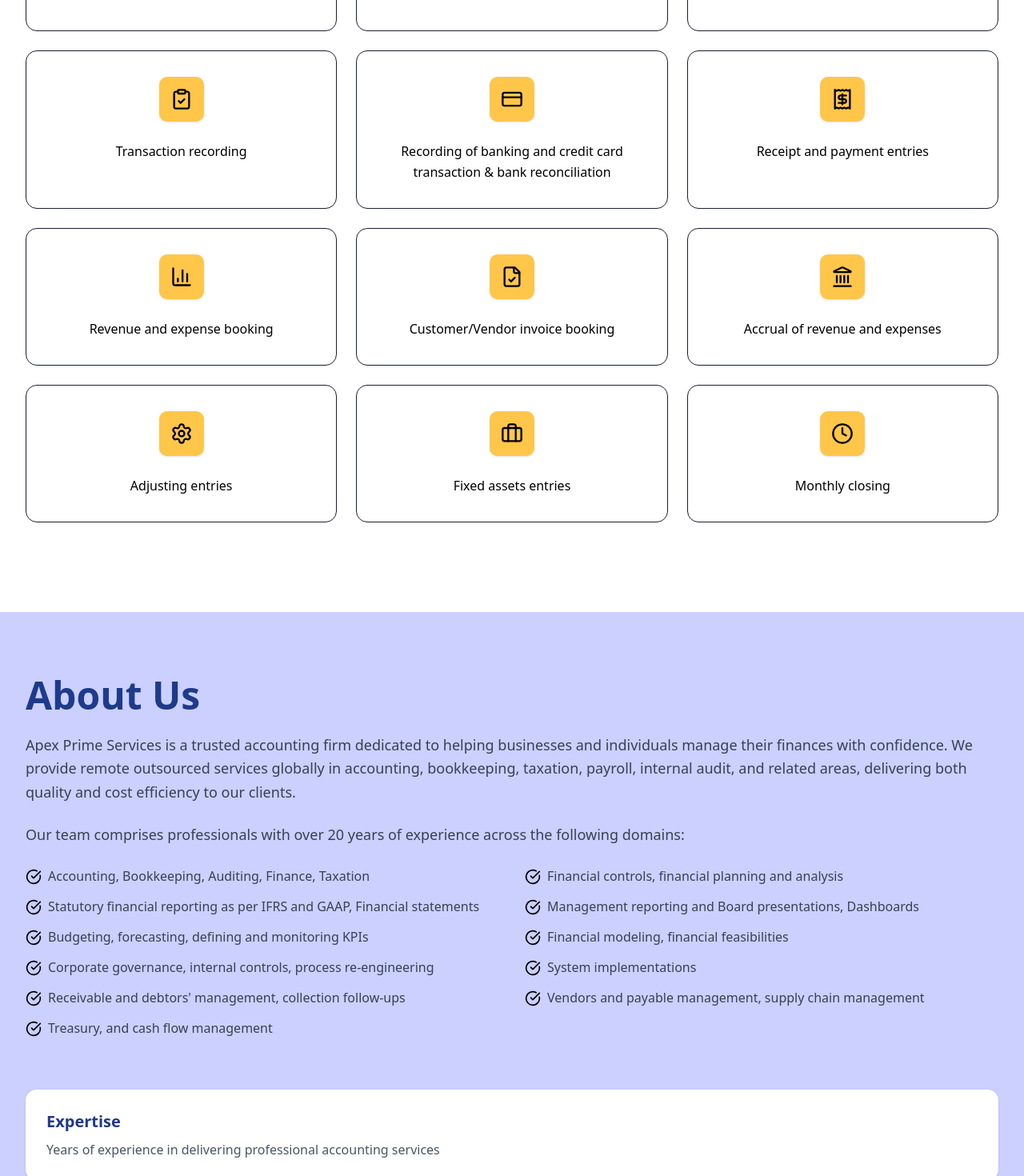
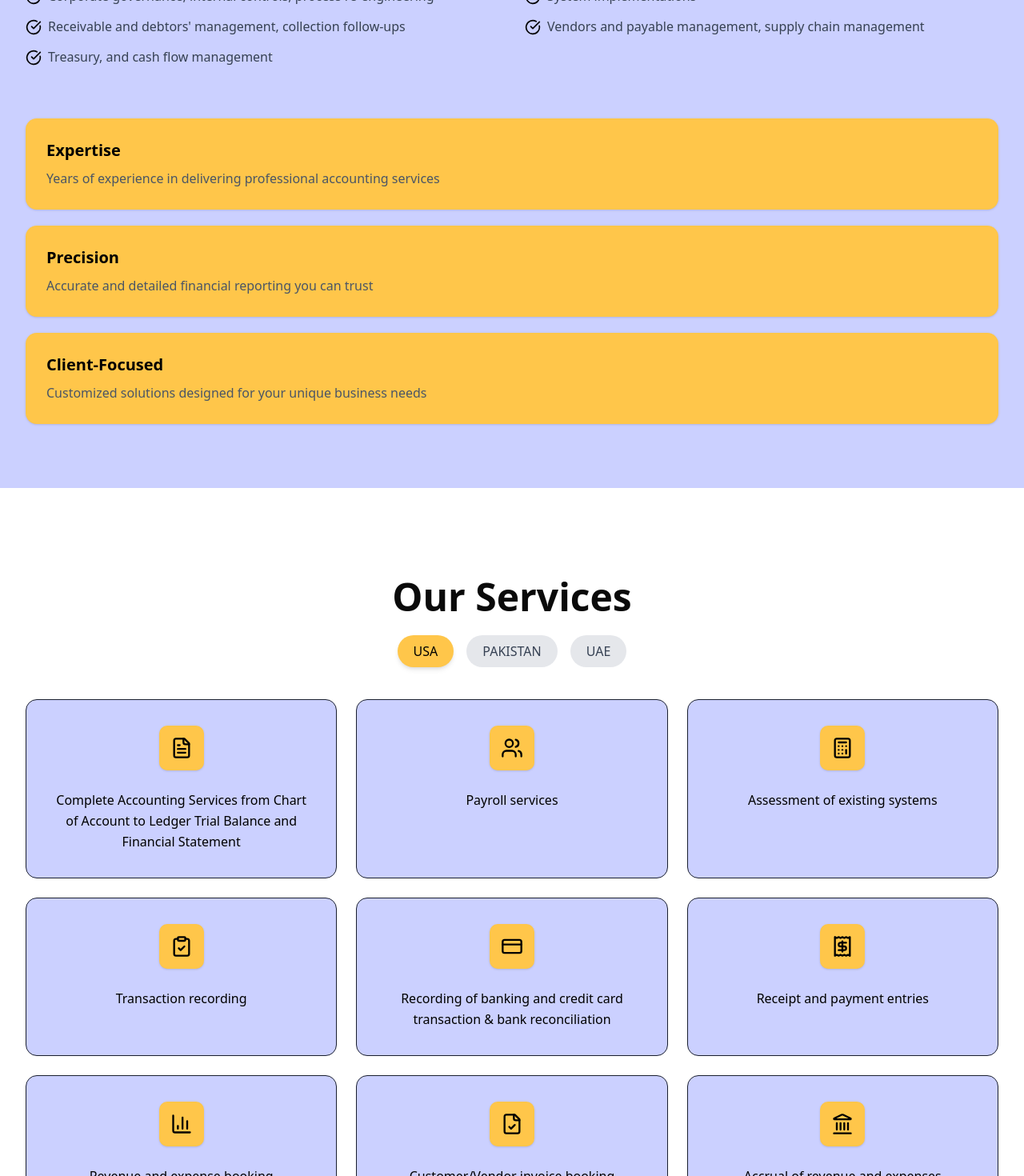
Before and after one commit to OttomanUK/Apex-Prime-React, a React (Vite) app: page / in a window 1280 px wide. Shown: the part 1330-2800 px from the top of the page at 80% size. Built offline with nearby package versions, Linux system fonts and the light colour scheme.

Commit message:
Color Changes

```diff
--- a/src/App.jsx
+++ b/src/App.jsx
@@ -19,8 +19,9 @@ export default function Home() {
 
         <main>
           <HeroSection />
+          <AboutSection />
           <ServicesSection />
-          <AboutSection />
+
           <WhyTrustSection />
           <ContactSection />
         </main>
--- a/src/components/aboutSection.jsx
+++ b/src/components/aboutSection.jsx
@@ -44,7 +44,7 @@ export function AboutSection() {
           {/* Left Content */}{" "}
           <div className="space-y-6">
             {" "}
-            <h2 className="text-4xl md:text-5xl font-bold text-[#1e3a8a]">
+            <h2 className="text-4xl md:text-5xl font-bold text-black">
               About Us
             </h2>{" "}
             <p className="text-lg text-gray-700 leading-relaxed">
@@ -78,9 +78,9 @@ export function AboutSection() {
                 whileInView={{ opacity: 1, y: 0 }}
                 viewport={{ once: true }}
                 transition={{ duration: 0.5, delay: index * 0.1 }}
-                className="flex-1 bg-white rounded-xl p-6 shadow-sm hover:shadow-lg transition-all border-2 border-transparent hover:border-[#ffc64a]"
+                className="flex-1 bg-[#ffc64a] rounded-xl p-6 shadow-sm hover:shadow-lg transition-all border-2 border-transparent hover:border-[#ffc64a]"
               >
-                <h3 className="text-xl font-bold mb-2 text-[#1e3a8a]">
+                <h3 className="text-xl font-bold mb-2 text-black">
                   {feature.title}
                 </h3>
                 <p className="text-gray-600 leading-relaxed">
--- a/src/components/servicesSection.jsx
+++ b/src/components/servicesSection.jsx
@@ -154,7 +154,7 @@ export function ServicesSection() {
                   animate={{ opacity: 1, y: 0 }}
                   exit={{ opacity: 0, y: -20 }}
                   transition={{ duration: 0.4, delay: index * 0.05 }}
-                  className="bg-white rounded-xl p-8 border border-[#1a1f2e] hover:border-[#ffb91f] hover:shadow-lg transition-all duration-300"
+                  className="bg-[#cbd0ff] rounded-xl p-8 border border-[#1a1f2e] hover:border-[#ffb91f] hover:shadow-lg transition-all duration-300"
                 >
                   <div className="flex justify-center mb-6">
                     <div className="w-14 h-14 bg-[#ffc64a] rounded-lg flex items-center justify-center shadow-sm">
--- a/src/components/whyTrustSection.jsx
+++ b/src/components/whyTrustSection.jsx
@@ -67,7 +67,7 @@ export function WhyTrustSection({ country }) {
                 whileInView={{ opacity: 1, y: 0 }}
                 viewport={{ once: true }} // animate only the first time
                 transition={{ duration: 0.6, delay: index * 0.15 }}
-                className="bg-white rounded-xl p-8 border border-[#1a1f2e] hover:border-[#ffb91f] hover:shadow-lg transition-all duration-300"
+                className="bg-[#cbd0ff] rounded-xl p-8 border border-[#1a1f2e] hover:border-[#ffb91f] hover:shadow-lg transition-all duration-300"
               >
                 <div className="flex justify-center mb-6">
                   <div className="w-16 h-16 rounded-full bg-[#ffc64a] flex items-center justify-center">
```
